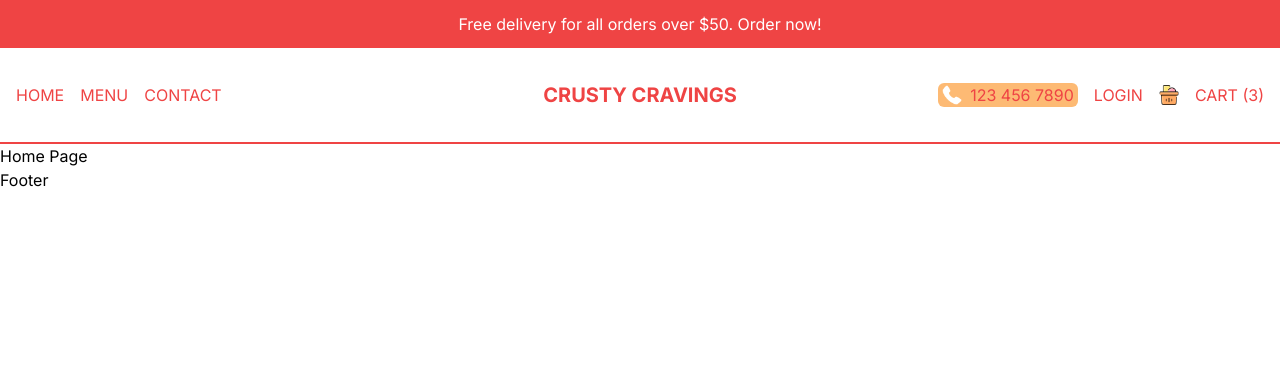
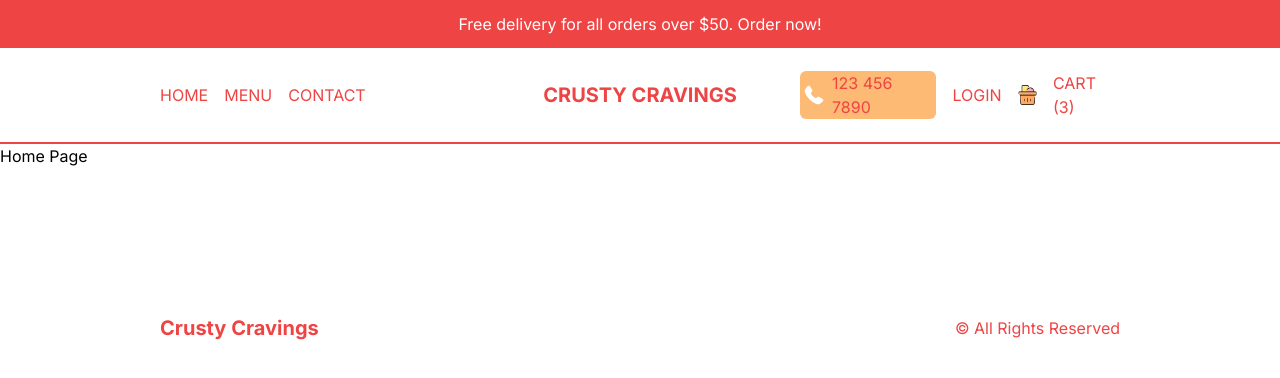
Before and after one commit to Siar416/CrustyCravings, a Next.js app: page / in a window 1280 px wide. Shown: the top 378 px of the page. Built offline with nearby package versions, Linux system fonts and the light colour scheme.

Commit message:
Created the footer component

```diff
--- a/src/components/Footer.tsx
+++ b/src/components/Footer.tsx
@@ -1,8 +1,12 @@
+import Link from 'next/link'
 import React from 'react'
 
 const Footer = () => {
   return (
-    <div>Footer</div>
+    <div className='h-12 md:h-24 p-4 lg:p-20 xl:p-40 text-red-500 flex items-center justify-between'>
+      <Link href="/" className='font-bold text-xl'>Crusty Cravings</Link>
+      <span>© All Rights Reserved</span>
+    </div>
   )
 }
 
--- a/src/components/Navbar.tsx
+++ b/src/components/Navbar.tsx
@@ -9,7 +9,7 @@
   const user = false;
 
   return (
-    <div className='h-12 text-red-500 p-4 flex justify-between items-center border-b-2 border-b-red-500 uppercase md: h-24'>
+    <div className='h-12 text-red-500 p-4 flex justify-between items-center border-b-2 border-b-red-500 uppercase md:h-24 lg:px-20 xl:px-40'>
       <div className='hidden md:flex gap-4 flex-1'>
         <Link href="/">Home</Link>
         <Link href="/menu">Menu</Link>
```
